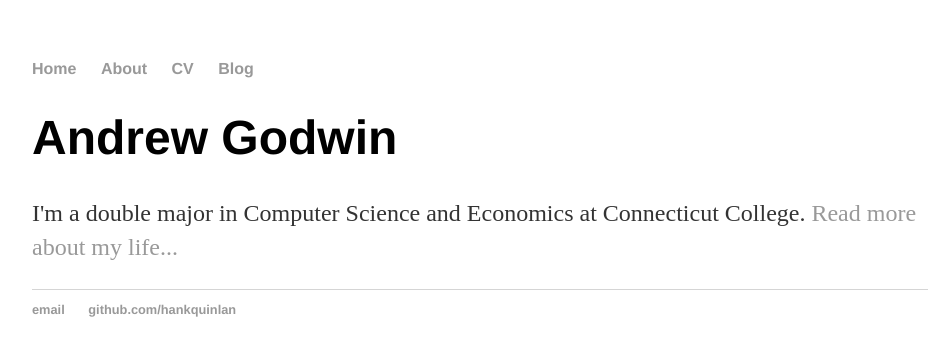
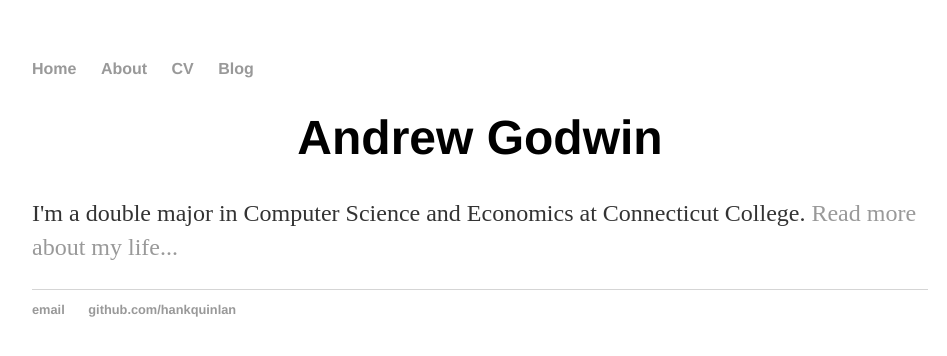
Before and after one commit to mriley2/AndrewRGodwin.github.io, a Jekyll site: the page built from index.html, in a window 1280 px wide. Shown: the top 356 px of the page, without its empty margins (160-1107 px from the left). Built offline with Jekyll 4.4.1, drawn with Linux system fonts in a browser that asks for light colours.

Commit message:
Update main.css

```diff
--- a/css/main.css
+++ b/css/main.css
@@ -20,9 +20,9 @@ a:hover {
     text-decoration: underline;
 }
 h1 {
+    text-align: center;
     font-size: 3em;
     font-family:'Helvetica', 'Arial', 'Sans-Serif';
-    text-align: 'center';
 }
 p {
     font-size: 1.5em;
```
